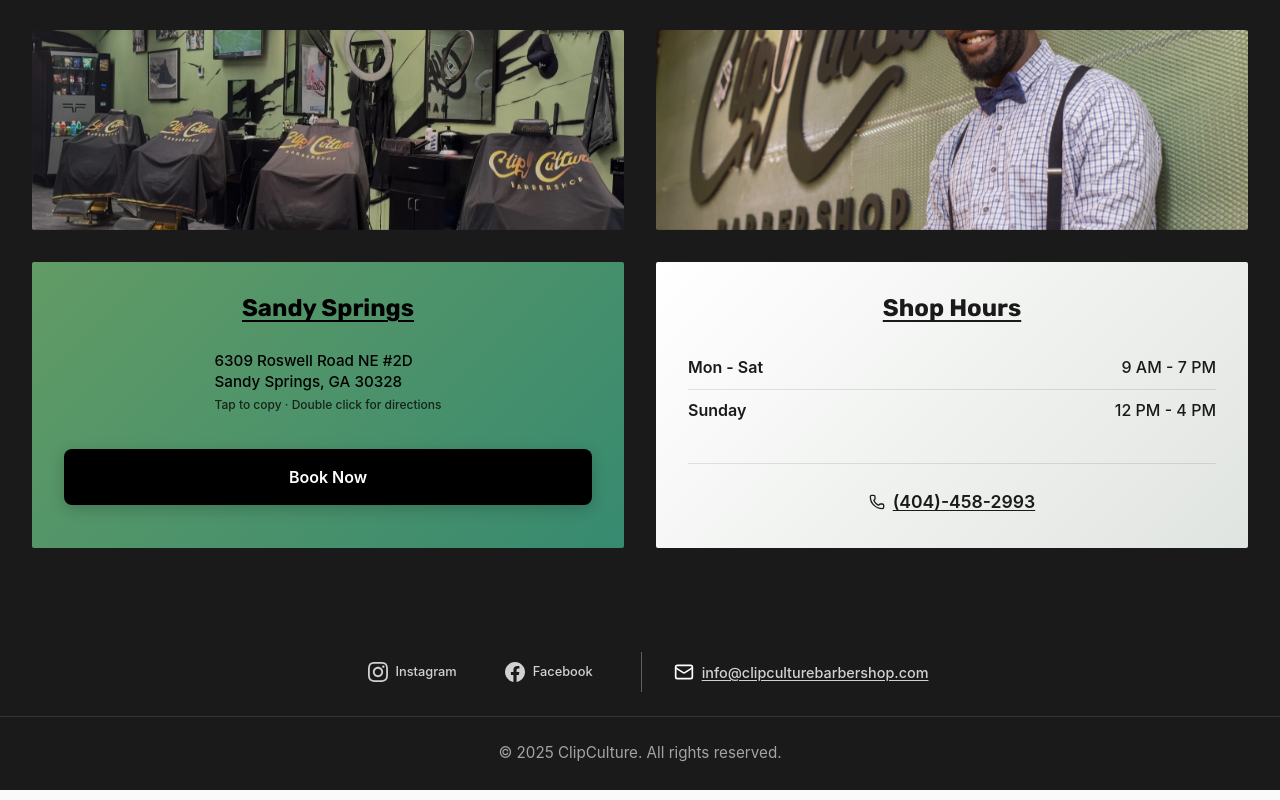
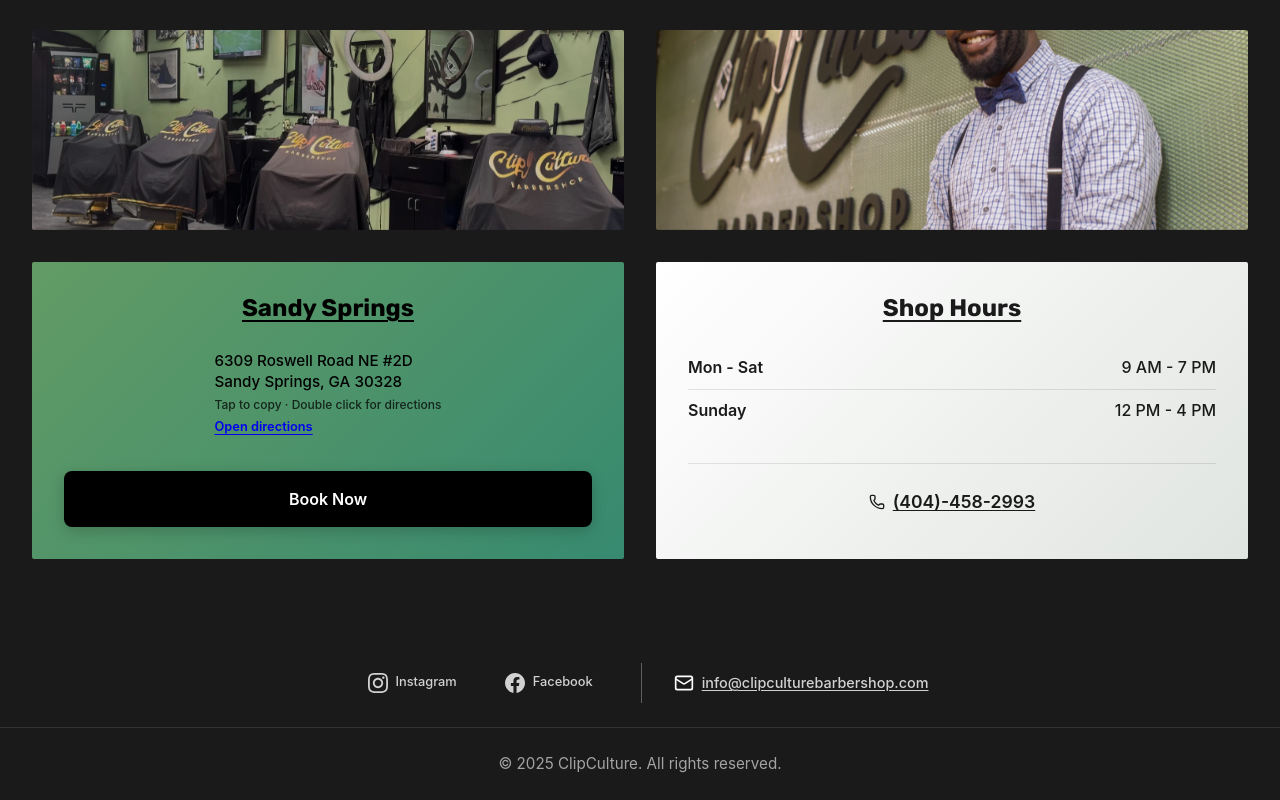
Before and after one commit to CartezDew/ClipCultureBarbershop, a React (Vite) app in the folder frontend/: page / in a window 1280 px wide. Shown: the part 7618-8418 px from the top of the page. Built offline with nearby package versions, Linux system fonts and the light colour scheme; no server answers; a web font is replaced by a local one.

Commit message:
Add touch-friendly directions action

```diff
--- a/frontend/src/components/AddressAction.jsx
+++ b/frontend/src/components/AddressAction.jsx
@@ -30,6 +30,7 @@ export default function AddressAction({ className = '' }) {
         6309 Roswell Road NE #2D<br />Sandy Springs, GA 30328
       </button>
       <span className="address-action__hint" aria-live="polite">{copied ? 'Copied to clipboard' : 'Tap to copy · Double click for directions'}</span>
+      <a className="address-action__directions" href={directionsUrl} target="_blank" rel="noopener noreferrer">Open directions</a>
     </span>
   );
 }
--- a/frontend/src/pages/SandySprings.jsx
+++ b/frontend/src/pages/SandySprings.jsx
@@ -27,7 +27,6 @@ export default function SandySprings() {
           <MapPin size={26} aria-hidden="true" />
           <h2>Find us</h2>
           <AddressAction />
-          <a href="https://www.google.com/maps/search/?api=1&query=6309+Roswell+Road+NE+%232D+Sandy+Springs+GA+30328" target="_blank" rel="noopener noreferrer">Get directions <ArrowUpRight size={16} aria-hidden="true" /></a>
         </div>
         <div className="sandy-details__item">
           <Clock3 size={26} aria-hidden="true" />
--- a/frontend/src/styles/address-action.css
+++ b/frontend/src/styles/address-action.css
@@ -2,3 +2,4 @@
 .address-action__button { padding: 0; border: 0; background: none; color: inherit; font: inherit; line-height: inherit; text-align: left; cursor: copy; }
 .address-action__button:hover, .address-action__button:focus-visible { text-decoration: underline; text-underline-offset: .2em; }
 .address-action__hint { font-size: .75rem; line-height: 1.4; opacity: .75; }
+.address-action__directions { font-size: .8rem; font-weight: 600; text-decoration: underline; text-underline-offset: .2em; }
```
Also changed, not shown: 1 other file (tests, documents, lock files or other folders).
